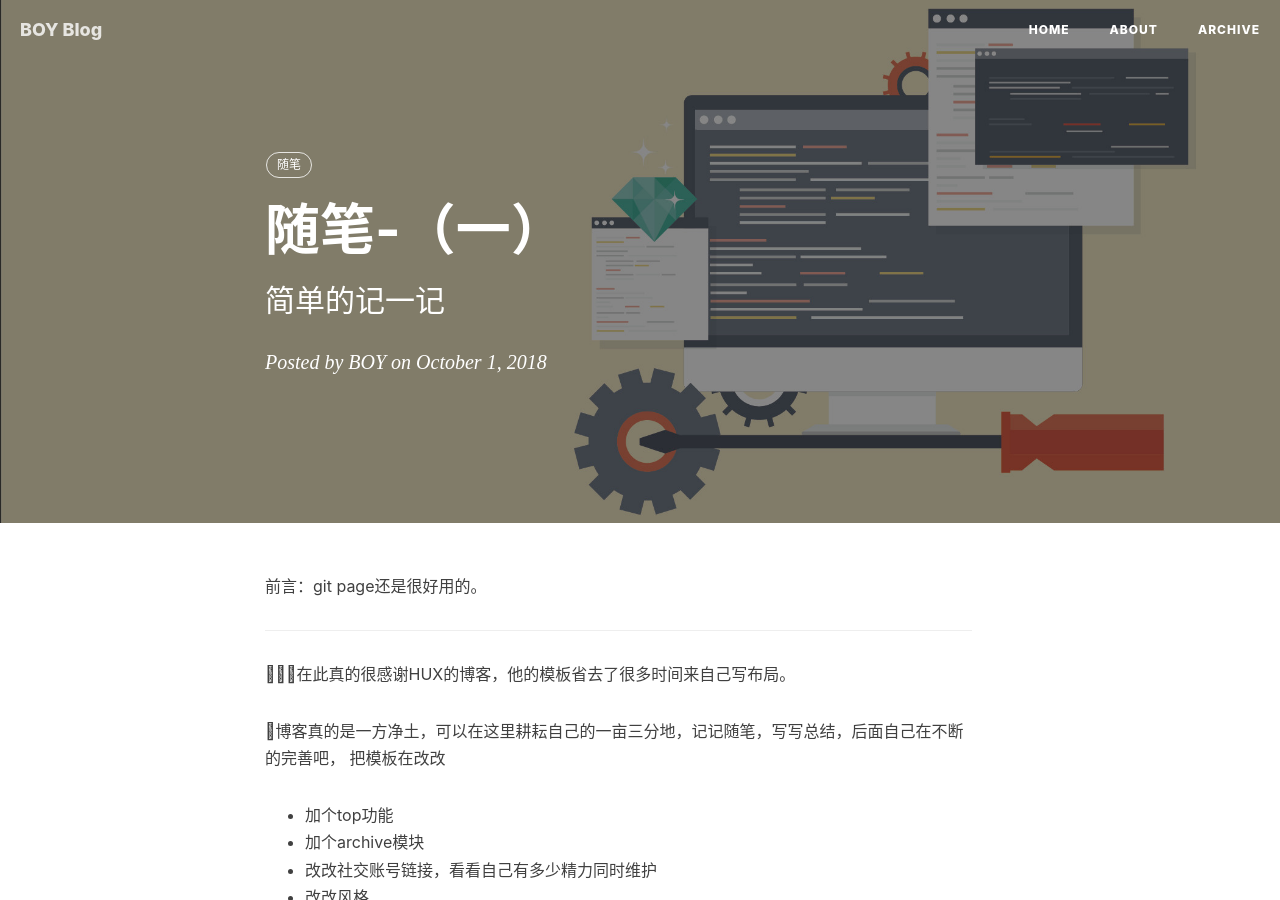
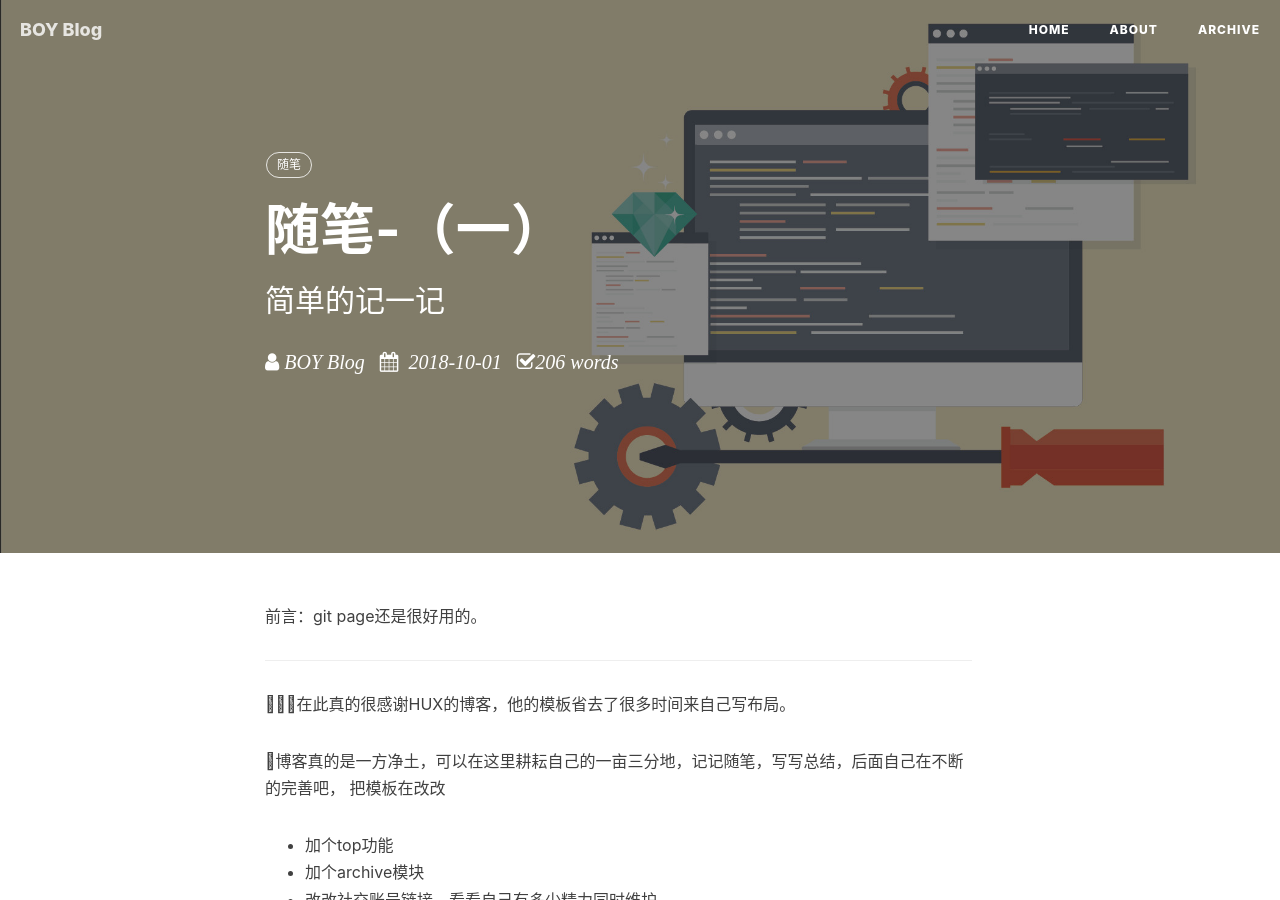
Before and after one commit to playboyzhang/playboyzhang.github.io, a Jekyll site: the page built from _posts/2018-10-01-first-page.md, in a window 1280 px wide and 900 px high. Built offline with Jekyll 4.4.1, drawn with Linux system fonts in a browser that asks for light colours; nearby versions of some CDN libraries; comment, search, counter and statistics services are not loaded.

Commit message:
修改post头格式

```diff
--- a/_includes/intro-header.html
+++ b/_includes/intro-header.html
@@ -37,13 +37,25 @@
                 <div class="post-heading">
                     <div class="tags">
                         {% for tag in page.tags %}
-                        <a class="tag" href="{{ site.baseurl }}/archive/?tag={{ tag | url_encode }}" title="{{ tag }}">{{ tag }}</a>
+                        <a class="tag" href="{{ site.baseurl }}/tags/#{{ tag }}" title="{{ tag }}">{{ tag }}</a>
                         {% endfor %}
                     </div>
                     <h1>{{ page.title }}</h1>
-                    {% comment %} always create a h2 for keeping the margin {% endcomment %}
+                    {% comment %}
+                        always create a h2 for keeping the margin , Hux
+                    {% endcomment %}
+                    {% comment %} if page.subtitle {% endcomment %}
                     <h2 class="subheading">{{ page.subtitle }}</h2>
-                    <span class="meta">Posted by {% if page.author %}{{ page.author }}{% else %}{{ site.title }}{% endif %} on {{ page.date | date: "%B %-d, %Y" }}</span>
+                    {% comment %} endif {% endcomment %}
+                    <span class="meta"><i class="fa fa-user" aria-hidden="true"></i>&nbsp;{% if site.author %}{{ site.author }}{% else %}{{ site.title }}{% endif %}&nbsp;&nbsp;&nbsp;<i class="fa fa-calendar" aria-hidden="true"></i>&nbsp;&nbsp;{{ page.date | date: "%Y-%m-%d" }}&nbsp;&nbsp;&nbsp;<i class="fa fa-check-square-o" aria-hidden="true"></i>{{ content | strip_html | strip_newlines | size }}&nbsp;words&nbsp;&nbsp;
+
+                    <br/>
+
+                    <p></p>
+                     {% if page.updated %}
+                     Updated on {{ page.updated | date: "%B %-d, %Y" }}
+                     {% endif %}
+                   </span>
                 </div>
             </div>
         </div>
@@ -75,14 +87,23 @@
                 <div class="post-heading">
                     <div class="tags">
                         {% for tag in page.tags %}
-                        <a class="tag" href="{{ site.baseurl }}/archive/?tag={{ tag | url_encode }}" title="{{ tag }}">{{ tag }}</a>
+                        <a class="tag" href="{{ site.baseurl }}/tags/#{{ tag }}" title="{{ tag }}">{{ tag }}</a>
                         {% endfor %}
                     </div>
                     <h1>{{ page.title }}</h1>
-                    {% comment %} always create a h2 for keeping the margin {% endcomment %}
+                    {% comment %}
+                        always create a h2 for keeping the margin , Hux
+                    {% endcomment %}
+                    {% comment %} if page.subtitle {% endcomment %}
                     <h2 class="subheading">{{ page.subtitle }}</h2>
-                    <span class="meta">Posted by {% if page.author %}{{ page.author }}{% else %}{{ site.title }}{% endif %}
-                        on {{ page.date | date: "%B %-d, %Y" }}</span>
+                    {% comment %} endif {% endcomment %}
+                    <span class="meta"><i class="fa fa-user" aria-hidden="true"></i>&nbsp;{% if site.author %}{{ site.author }}{% else %}{{ site.title }}{% endif %}&nbsp;&nbsp;&nbsp;<i class="fa fa-calendar" aria-hidden="true"></i>&nbsp;&nbsp;{{ page.date | date: "%Y-%m-%d" }}&nbsp;&nbsp;&nbsp;<i class="fa fa-check-square-o" aria-hidden="true"></i>{{ content | strip_html | strip_newlines | size }}&nbsp;words&nbsp;&nbsp;
+                    <br/>
+                    <p></p>
+                     {% if page.updated %}
+                     Updated on {{ page.updated | date: "%B %-d, %Y" }}
+                     {% endif %}
+                   </span>
                 </div>
             </div>
         </div>
```
